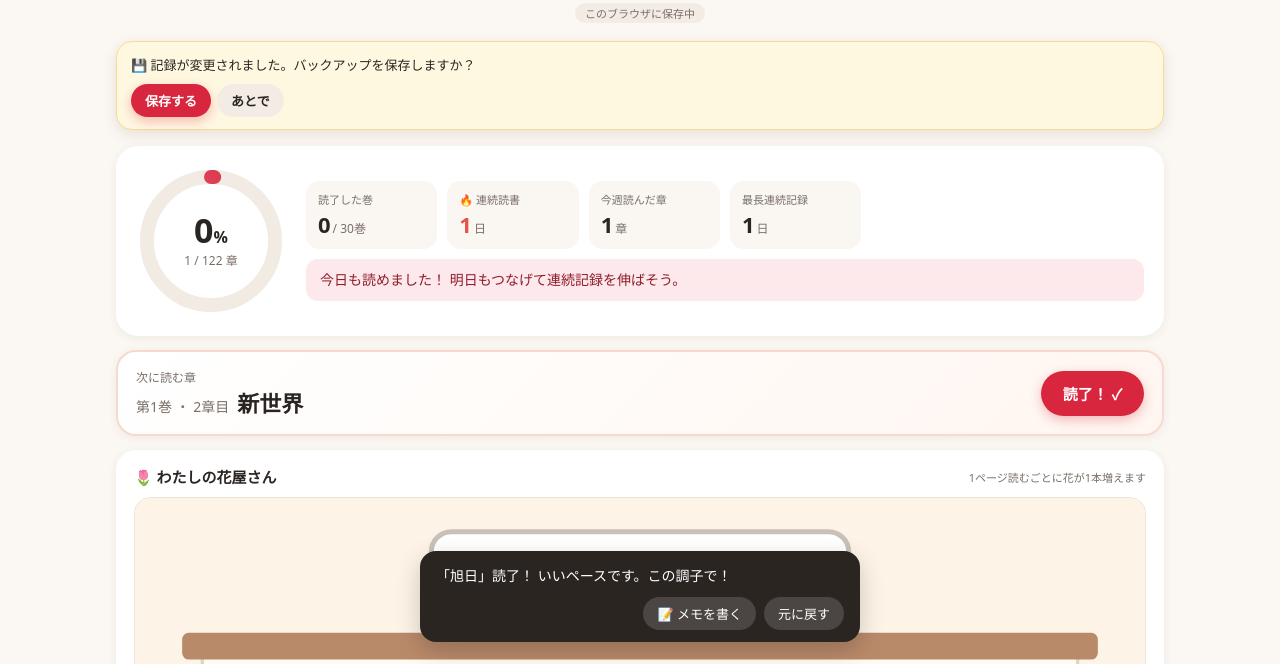
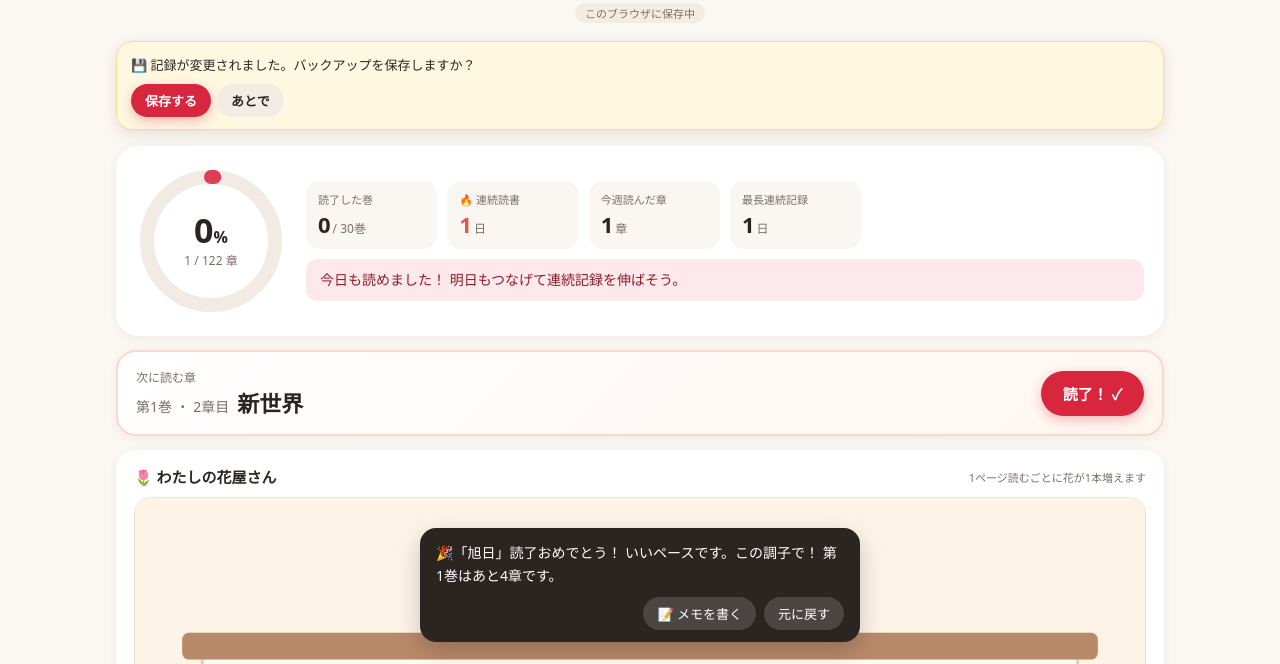
Before and after one commit to Momu-san/shin-ningen-kakumei, a plain HTML site: page index.html in a window 1280 px wide. Both pictures are taken after a click on the button "読了！ ✓". Shown: the part 136-800 px from the top of the page. Drawn offline with Linux system fonts and the light colour scheme; a web font is replaced by a local one.

Commit message:
1章読むごとにクラッカーの演出とお祝いメッセージを表示
Co-Authored-By: Claude Opus 5.5 <noreply@anthropic.com>
Claude-Session: https://claude.ai/code/session_01BwknhaYEpiCgi9Y5FQ9ync

```diff
--- a/index.html
+++ b/index.html
@@ -607,7 +607,12 @@ function weekCount(){const m=dayCounts();let n=0;const d=new Date();const dow=(d
 function nextChapter(){return ALL.find(c=>!state.read[c.key]);}
 
 /* ---------- messages ---------- */
-const CHEERS=["一章読了！ 今日も前進しました。","いいペースです。この調子で！","読んだ分だけ、心に力が湧いてきますね。","一歩一歩が、大きな道になります。","素晴らしい！ 次の章も楽しみですね。","今日の一章が、明日の力に。","コツコツ続けるあなたが一番の勝利者です。","また一つ、花が咲きました。"];
+const CHEERS=["今日も一歩前進しました！","素晴らしい！ 心に新しい光が灯りましたね。","いいペースです。この調子で！","読んだ分だけ、心に力が湧いてきますね。","コツコツ続けるあなたが一番の勝利者です！","また一つ、心に花が咲きました🌸","今日の一章が、明日の力になります。","よく頑張りました！ 自分をほめてあげてください。","一章一章の積み重ねが、大きな道になります。","最高です！ 次の章も楽しみですね。","続ける力、本当に素晴らしいです！","読書の時間、お疲れさまでした☕"];
+function chapterCheer(c){
+  const left=VOLS[c.vi].filter((_,ci)=>!state.read[(c.vi+1)+"-"+(ci+1)]).length;
+  const tail=left===1?`第${c.vi+1}巻の読了まで、あと1章！`:left>1?`第${c.vi+1}巻はあと${left}章です。`:"";
+  return `🎉「${c.name}」読了おめでとう！ ${CHEERS[Math.floor(Math.random()*CHEERS.length)]}${tail?" "+tail:""}`;
+}
 function heroMsg(n,s){
   if(n===TOTAL) return "🎉 全30巻・122章、完全読了！ 本当におめでとうございます。";
   if(n===0&&s===0) return "最初の一章から始めましょう。読んだら章名をタップ！";
@@ -906,7 +911,7 @@ function toggle(key){
     else if(nowDone&&!volWasDone) celebrate(["🌸","💗","⭐"][Math.floor(c.vi/10)],`第${c.vi+1}巻 読了！`,`「${VOLS[c.vi].join("」「")}」<br>全${VOLS[c.vi].length}章を読み終えました。`,true,key);
     else { const mil=[.25,.5,.75].find(p=>nBefore<Math.ceil(TOTAL*p)&&n>=Math.ceil(TOTAL*p));
       if(mil) celebrate("🎯",`${mil*100}% 突破！`,`${n}章を読了。着実に前進しています！`,false,key);
-      else showToast(`「${c.name}」読了！ ${CHEERS[Math.floor(Math.random()*CHEERS.length)]}`,key); }
+      else {showToast(chapterCheer(c),key);confetti(90);} }
   } else showToast(`「${c.name}」を未読に戻しました`);
 }
 let toastKey=null;
```
